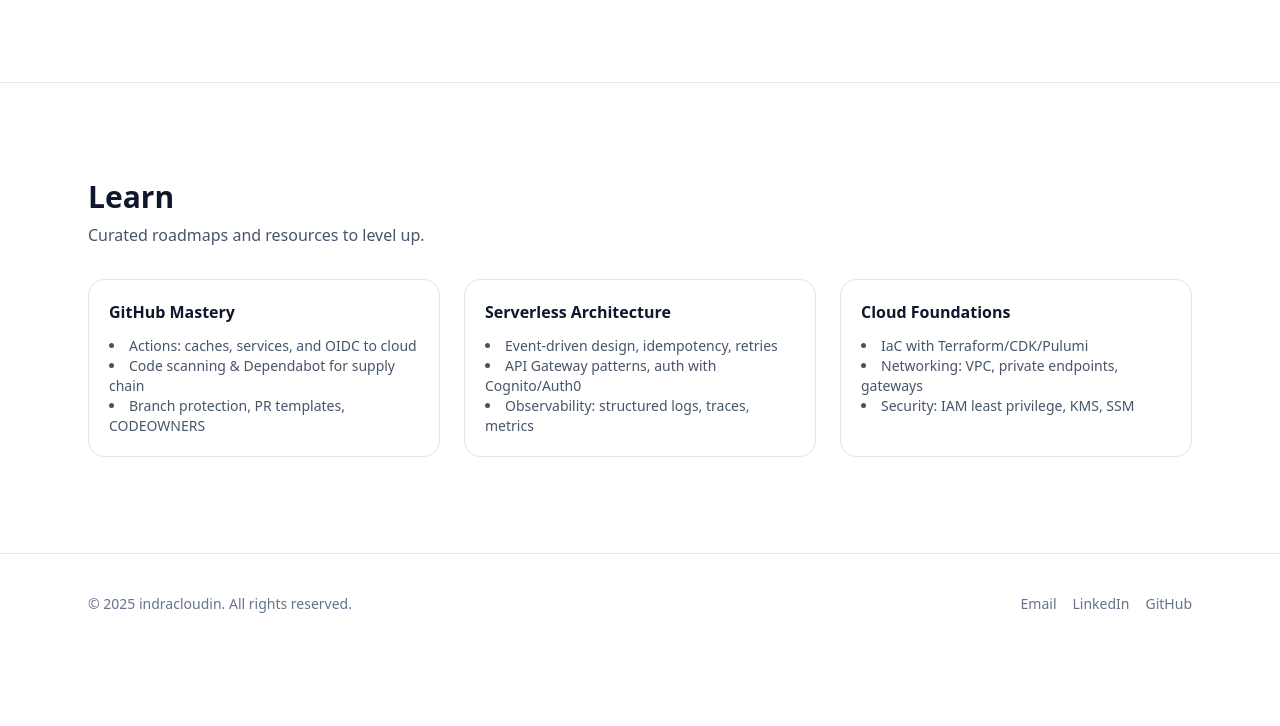
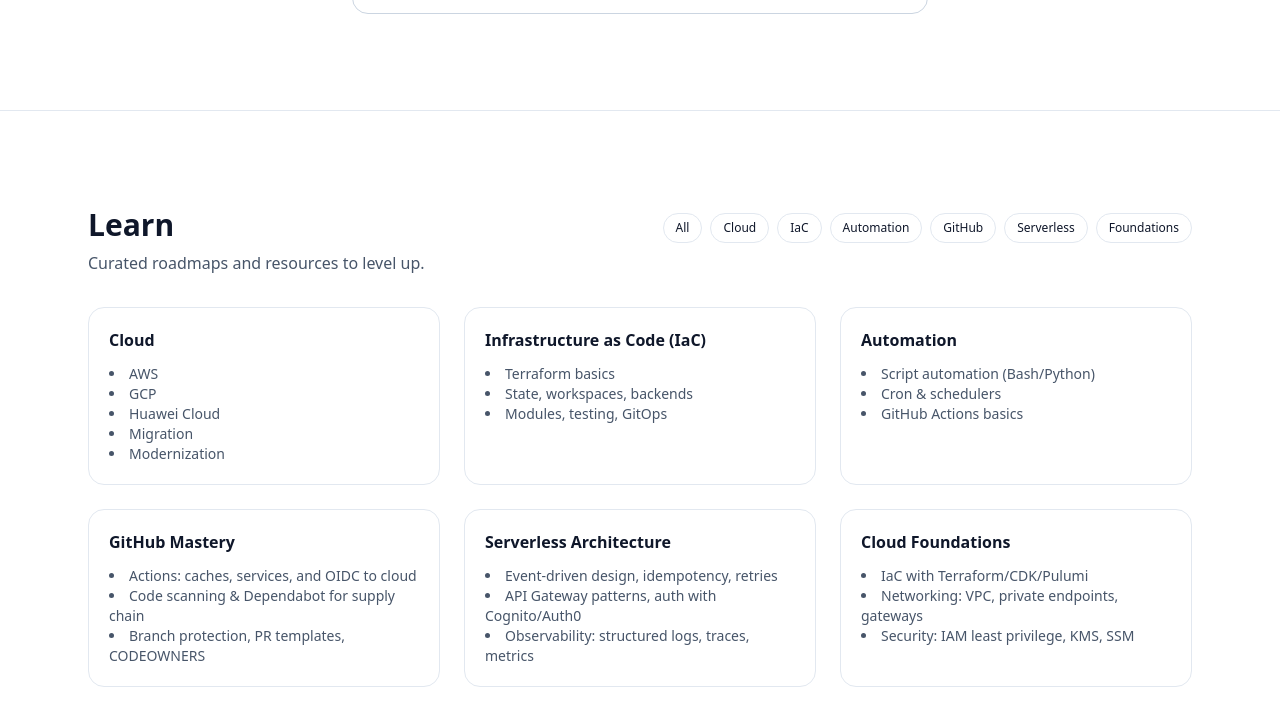
Before and after one commit to indracloudin/myblog, a plain HTML site: page index.html in a window 1280 px wide. Shown: the part 2042-2768 px from the top of the page. Before the commit the page ends 2696 px from the top, so only its background shows below. Drawn offline with nearby package versions, Linux system fonts and the light colour scheme.

Commit message:
added new articles 20250819

```diff
--- a/index.html
+++ b/index.html
@@ -4,9 +4,9 @@
   <meta charset="utf-8" />
   <meta name="viewport" content="width=device-width, initial-scale=1" />
   <title>indracloudin – Cloud Modernization • Cloud-Native • Serverless • Automation</title>
-  <meta name="description" content="Portfolio and knowledge hub: tips & tricks, projects, consulting, and learning resources for GitHub, serverless, and cloud." />
-  <meta property="og:title" content="indracloudin – Cloud Modernization • Cloud-Native • Serverless • Automation" />
-  <meta property="og:description" content="Tips & tricks, projects, consulting, and learning resources for GitHub, serverless, and cloud." />
+  <meta name="description" content="Portfolio and knowledge hub: tips & tricks, projects, consulting, and learning resources for Cloud and DevOps." />
+  <meta property="og:title" content="indracloudin – Cloud Modernization • Cloud-Native • DevOps" />
+  <meta property="og:description" content="Tips & tricks, projects, consulting, and learning resources for cloud and devops" />
   <meta property="og:type" content="website" />
   <meta property="og:image" content="/assets/og-image.png" />
   <link rel="icon" href="/assets/favicon.ico" />
@@ -82,11 +82,11 @@
     <div class="max-w-6xl mx-auto px-4 sm:px-6 py-16 md:py-24 grid md:grid-cols-2 gap-10 items-center">
       <div>
         <h1 class="text-4xl md:text-5xl font-extrabold leading-tight tracking-tight">
-          Cloud, Serverless, & GitHub —
+          Cloud & DevOps —
           <span class="text-brand-600 dark:text-brand-400">done right</span>
         </h1>
         <p class="mt-5 text-lg text-slate-600 dark:text-slate-300">
-          I help teams ship faster with GitHub, design reliable serverless systems, and scale on AWS/GCP/Azure.
+          Helping teams modernize through cloud migration, automation, and DevOps — shipping faster with GitHub and scaling on AWS, GCP, and Huawei Cloud.
         </p>
         <div class="mt-8 flex gap-3">
           <a href="#consult" class="inline-flex items-center rounded-2xl px-5 py-3 bg-brand-600 text-white hover:bg-brand-700 shadow">
@@ -103,7 +103,7 @@
           <h2 class="font-semibold mb-4">Quick Stats</h2>
           <ul class="grid grid-cols-2 gap-4 text-sm">
             <li class="p-4 rounded-xl bg-slate-50 dark:bg-slate-800">10+ yrs in cloud</li>
-            <li class="p-4 rounded-xl bg-slate-50 dark:bg-slate-800">Serverless-first</li>
+            <li class="p-4 rounded-xl bg-slate-50 dark:bg-slate-800">DevOps</li>
             <li class="p-4 rounded-xl bg-slate-50 dark:bg-slate-800">Cloud Modernization</li>
             <li class="p-4 rounded-xl bg-slate-50 dark:bg-slate-800">Well-Architected</li>
           </ul>
@@ -119,7 +119,7 @@
         <h2 class="text-3xl font-bold">Tips & Tricks</h2>
         <a class="text-sm hover:underline" href="https://github.com/indracloudin/myblog/tree/main/tips">See all</a>
       </div>
-      <p class="mt-2 text-slate-600 dark:text-slate-300">Short, practical notes for GitHub, serverless, and cloud infra.</p>
+      <p class="mt-2 text-slate-600 dark:text-slate-300">Short, practical notes for Cloud migration/modernization and DevOps.</p>
       <div id="tipsList" class="mt-8 grid sm:grid-cols-2 lg:grid-cols-3 gap-6"></div>
     </div>
   </section>
@@ -140,7 +140,7 @@
   <section id="consult" class="py-16 md:py-24 border-t border-slate-200 dark:border-slate-800">
     <div class="max-w-3xl mx-auto px-4 sm:px-6 text-center">
       <h2 class="text-3xl font-bold">Consultation</h2>
-      <p class="mt-2 text-slate-600 dark:text-slate-300">Need help with GitHub Actions, monorepos, or serverless architecture? Book a session.</p>
+      <p class="mt-2 text-slate-600 dark:text-slate-300">Need help with CI/CD, Devops, or well-architecture? Book a session.</p>
       <div class="mt-6 flex flex-col items-center gap-3">
         <!-- Option 1: Calendly link -->
         <a href="https://calendly.com/cloudgenesys-id/30min" target="_blank" class="inline-flex items-center rounded-2xl px-5 py-3 bg-brand-600 text-white hover:bg-brand-700 shadow">Schedule 30-min call</a>
@@ -158,7 +158,11 @@
   <!-- Learn -->
   <section id="learn" class="py-16 md:py-24 border-t border-slate-200 dark:border-slate-800">
     <div class="max-w-6xl mx-auto px-4 sm:px-6">
+      <div class="flex items-end justify-between gap-4">
         <h2 class="text-3xl font-bold">Learn</h2>
+        <!-- Simple filters (optional) -->
+        <div class="hidden md:flex gap-2 text-xs" id="learnFilters"></div>
+      </div>
       <p class="mt-2 text-slate-600 dark:text-slate-300">Curated roadmaps and resources to level up.</p>
       <div id="learnGrid" class="mt-8 grid sm:grid-cols-2 lg:grid-cols-3 gap-6"></div>
     </div>
@@ -228,9 +232,41 @@
     ];
 
     // === Edit me: Learn ===
+    // New sections added per request: Cloud, IaC, Automation
     const learn = [
       {
+        title: 'Cloud',
+        tag: 'cloud',
+        items: [
+          'AWS',
+          'GCP',
+          'Huawei Cloud',
+          'Migration',
+          'Modernization'
+        ]
+      },
+      {
+        title: 'Infrastructure as Code (IaC)',
+        tag: 'iac',
+        items: [
+          'Terraform basics',
+          'State, workspaces, backends',
+          'Modules, testing, GitOps'
+        ]
+      },
+      {
+        title: 'Automation',
+        tag: 'automation',
+        items: [
+          'Script automation (Bash/Python)',
+          'Cron & schedulers',
+          'GitHub Actions basics'
+        ]
+      },
+      // existing learning cards
+      {
         title: 'GitHub Mastery',
+        tag: 'github',
         items: [
           'Actions: caches, services, and OIDC to cloud',
           'Code scanning & Dependabot for supply chain',
@@ -239,6 +275,7 @@
       },
       {
         title: 'Serverless Architecture',
+        tag: 'serverless',
         items: [
           'Event-driven design, idempotency, retries',
           'API Gateway patterns, auth with Cognito/Auth0',
@@ -247,12 +284,24 @@
       },
       {
         title: 'Cloud Foundations',
+        tag: 'foundations',
         items: [
           'IaC with Terraform/CDK/Pulumi',
           'Networking: VPC, private endpoints, gateways',
           'Security: IAM least privilege, KMS, SSM'
         ]
       }
+    ];
+
+    // Optional: quick filters for Learn (click to filter by tag)
+    const learnFilters = [
+      { key: 'all', label: 'All' },
+      { key: 'cloud', label: 'Cloud' },
+      { key: 'iac', label: 'IaC' },
+      { key: 'automation', label: 'Automation' },
+      { key: 'github', label: 'GitHub' },
+      { key: 'serverless', label: 'Serverless' },
+      { key: 'foundations', label: 'Foundations' }
     ];
 
     // Render helpers
@@ -292,9 +341,26 @@
       `));
     });
 
-    // Render Learn
+    // Render Learn filters (optional UI)
+    const filtersWrap = document.getElementById('learnFilters');
+    let currentFilter = 'all';
+    if (filtersWrap) {
+      learnFilters.forEach(f => {
+        const btn = el(`
+          <button data-key="${f.key}" class="px-3 py-1.5 rounded-full border border-slate-200 dark:border-slate-700 hover:bg-slate-100 dark:hover:bg-slate-800">${f.label}</button>
+        `);
+        btn.addEventListener('click', () => { currentFilter = f.key; renderLearn(); });
+        filtersWrap.appendChild(btn);
+      });
+    }
+
+    // Render Learn cards
     const learnGrid = document.getElementById('learnGrid');
-    learn.forEach(card => {
+    function renderLearn() {
+      learnGrid.innerHTML = '';
+      learn
+        .filter(card => currentFilter === 'all' || card.tag === currentFilter)
+        .forEach(card => {
           learnGrid.appendChild(el(`
             <div class="p-5 rounded-2xl border border-slate-200 dark:border-slate-800 hover:shadow-sm">
               <h3 class="font-semibold">${card.title}</h3>
@@ -304,6 +370,8 @@
             </div>
           `));
         });
+    }
+    renderLearn();
   </script>
 </body>
 </html>
```
Also changed, not shown: 2 other files. Lines whose indentation alone changed are shown as unchanged.
